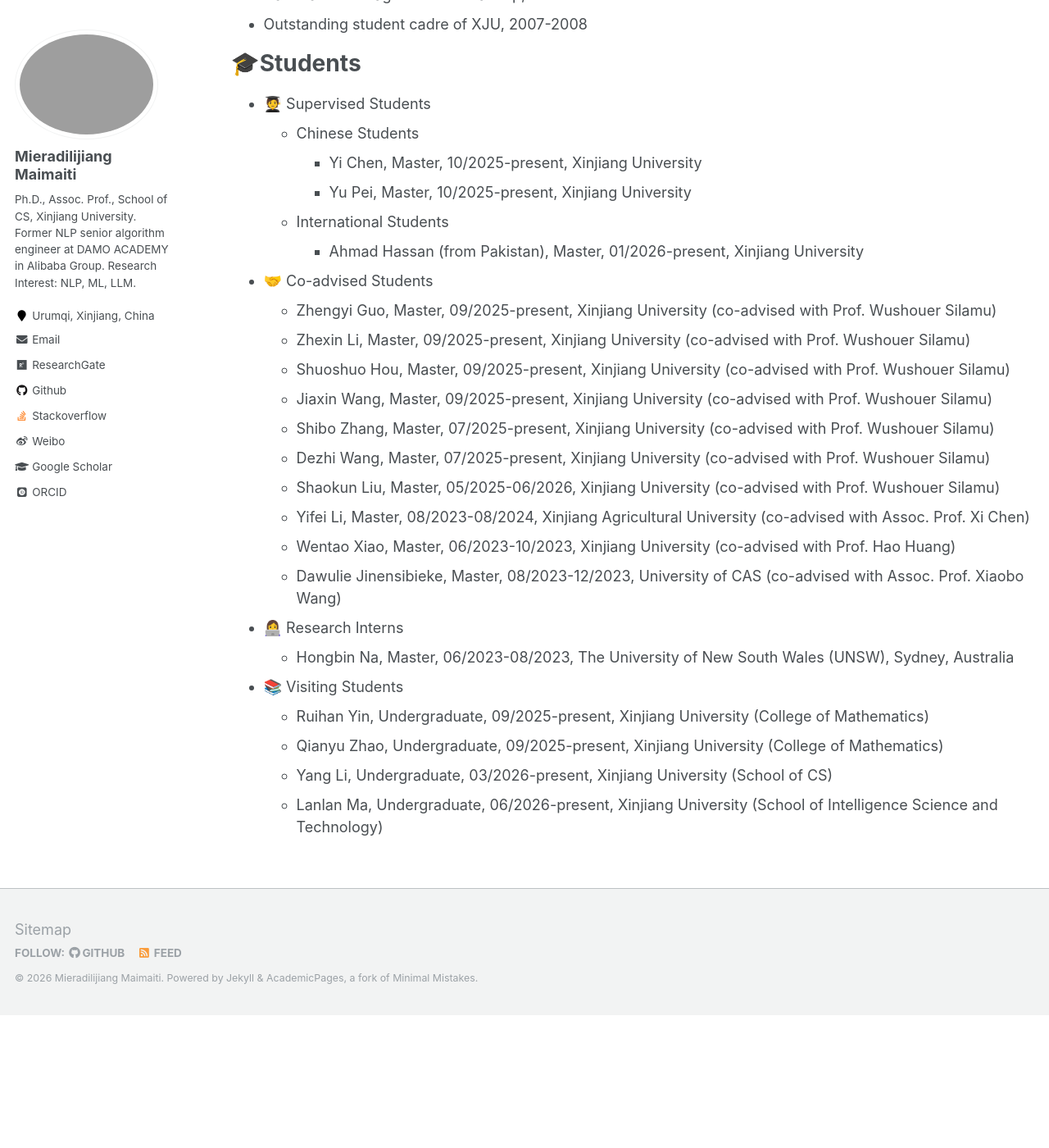
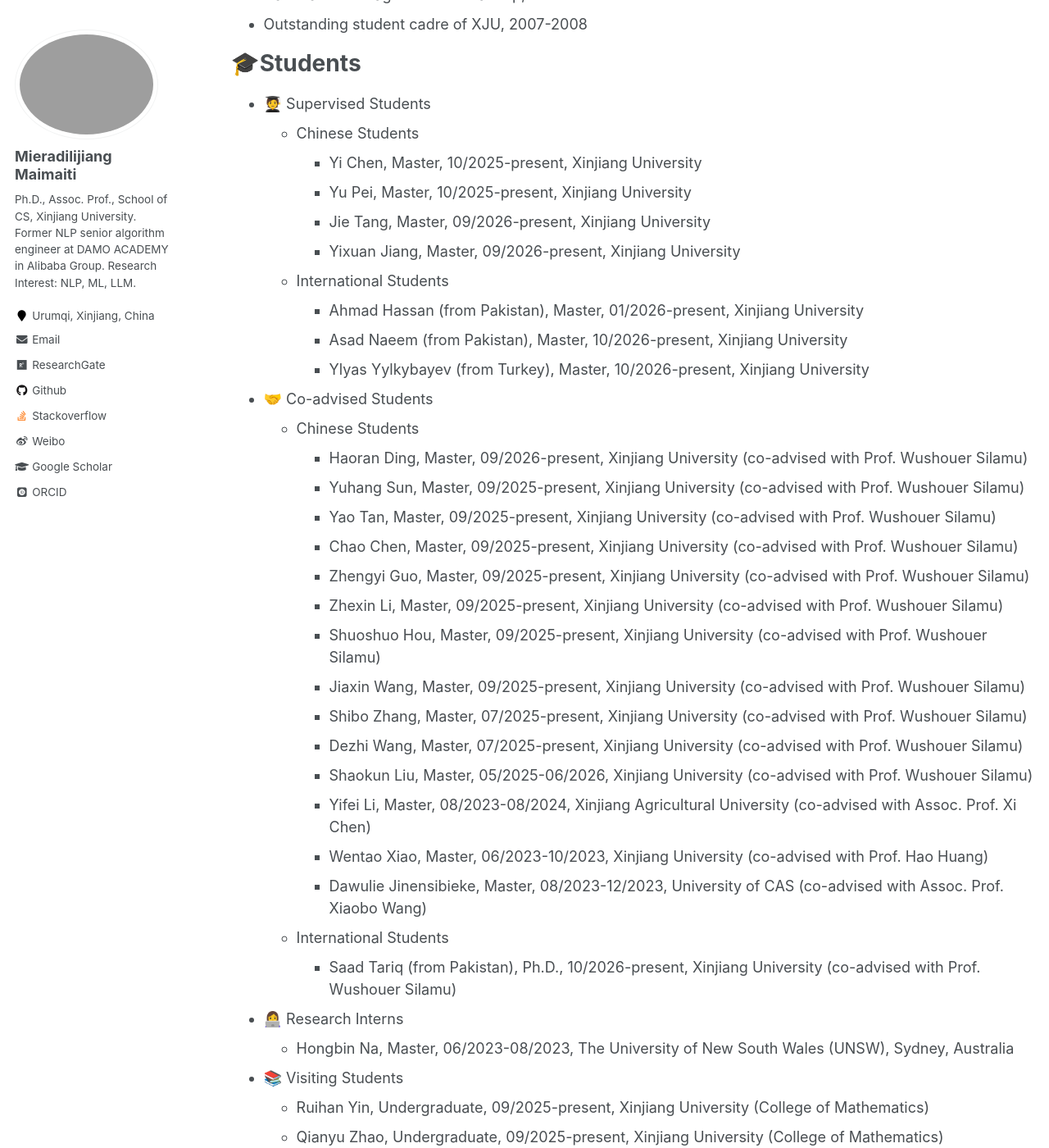
Before and after one commit to miradel51/miradel51.github.io, a Jekyll site: the page built from _pages/cv.md, in a window 1280 px wide and 1400 px high, scrolled down 1477 px. Shown: the whole window at 82% size. Built offline with Jekyll 4.4.1, drawn with Linux system fonts in a browser that asks for light colours; some web fonts are replaced; before the commit the page ends 2715 px from its top, so only the background shows below that.

Commit message:
Update cv.md
added some new student

```diff
--- a/_pages/cv.md
+++ b/_pages/cv.md
@@ -63,20 +63,31 @@ redirect_from:
   * Chinese Students
     * Yi Chen, Master, 10/2025-present, Xinjiang University
     * Yu Pei, Master, 10/2025-present, Xinjiang University
+    * Jie Tang, Master, 09/2026-present, Xinjiang University
+    * Yixuan Jiang, Master, 09/2026-present, Xinjiang University
   * International Students
     * Ahmad Hassan (from Pakistan), Master, 01/2026-present, Xinjiang University
+    * Asad Naeem (from Pakistan), Master, 10/2026-present, Xinjiang University
+    * Ylyas Yylkybayev (from Turkey), Master, 10/2026-present, Xinjiang University
 
 * 🤝 Co-advised Students
-  * Zhengyi Guo, Master, 09/2025-present, Xinjiang University (co-advised with Prof. Wushouer Silamu)
-  * Zhexin Li, Master, 09/2025-present, Xinjiang University (co-advised with Prof. Wushouer Silamu)
-  * Shuoshuo Hou, Master, 09/2025-present, Xinjiang University (co-advised with Prof. Wushouer Silamu)
-  * Jiaxin Wang, Master, 09/2025-present, Xinjiang University (co-advised with Prof. Wushouer Silamu)
-  * Shibo Zhang, Master, 07/2025-present, Xinjiang University (co-advised with Prof. Wushouer Silamu)
-  * Dezhi Wang, Master, 07/2025-present, Xinjiang University (co-advised with Prof. Wushouer Silamu)
-  * Shaokun Liu, Master, 05/2025-06/2026, Xinjiang University (co-advised with Prof. Wushouer Silamu)
-  * Yifei Li, Master, 08/2023-08/2024, Xinjiang Agricultural University (co-advised with Assoc. Prof. Xi Chen)
-  * Wentao Xiao, Master, 06/2023-10/2023, Xinjiang University (co-advised with Prof. Hao Huang)
-  * Dawulie Jinensibieke, Master, 08/2023-12/2023, University of CAS (co-advised with Assoc. Prof. Xiaobo Wang)
+  * Chinese Students
+    * Haoran Ding, Master, 09/2026-present, Xinjiang University (co-advised with Prof. Wushouer Silamu)
+    * Yuhang Sun, Master, 09/2025-present, Xinjiang University (co-advised with Prof. Wushouer Silamu)
+    * Yao Tan, Master, 09/2025-present, Xinjiang University (co-advised with Prof. Wushouer Silamu)
+    * Chao Chen, Master, 09/2025-present, Xinjiang University (co-advised with Prof. Wushouer Silamu)
+    * Zhengyi Guo, Master, 09/2025-present, Xinjiang University (co-advised with Prof. Wushouer Silamu)
+    * Zhexin Li, Master, 09/2025-present, Xinjiang University (co-advised with Prof. Wushouer Silamu)
+    * Shuoshuo Hou, Master, 09/2025-present, Xinjiang University (co-advised with Prof. Wushouer Silamu)
+    * Jiaxin Wang, Master, 09/2025-present, Xinjiang University (co-advised with Prof. Wushouer Silamu)
+    * Shibo Zhang, Master, 07/2025-present, Xinjiang University (co-advised with Prof. Wushouer Silamu)
+    * Dezhi Wang, Master, 07/2025-present, Xinjiang University (co-advised with Prof. Wushouer Silamu)
+    * Shaokun Liu, Master, 05/2025-06/2026, Xinjiang University (co-advised with Prof. Wushouer Silamu)
+    * Yifei Li, Master, 08/2023-08/2024, Xinjiang Agricultural University (co-advised with Assoc. Prof. Xi Chen)
+    * Wentao Xiao, Master, 06/2023-10/2023, Xinjiang University (co-advised with Prof. Hao Huang)
+    * Dawulie Jinensibieke, Master, 08/2023-12/2023, University of CAS (co-advised with Assoc. Prof. Xiaobo Wang)
+  * International Students
+    * Saad Tariq (from Pakistan), Ph.D., 10/2026-present, Xinjiang University (co-advised with Prof. Wushouer Silamu)
 
 * 👩‍💻 Research Interns
   * Hongbin Na, Master, 06/2023-08/2023, The University of New South Wales (UNSW), Sydney, Australia
```
